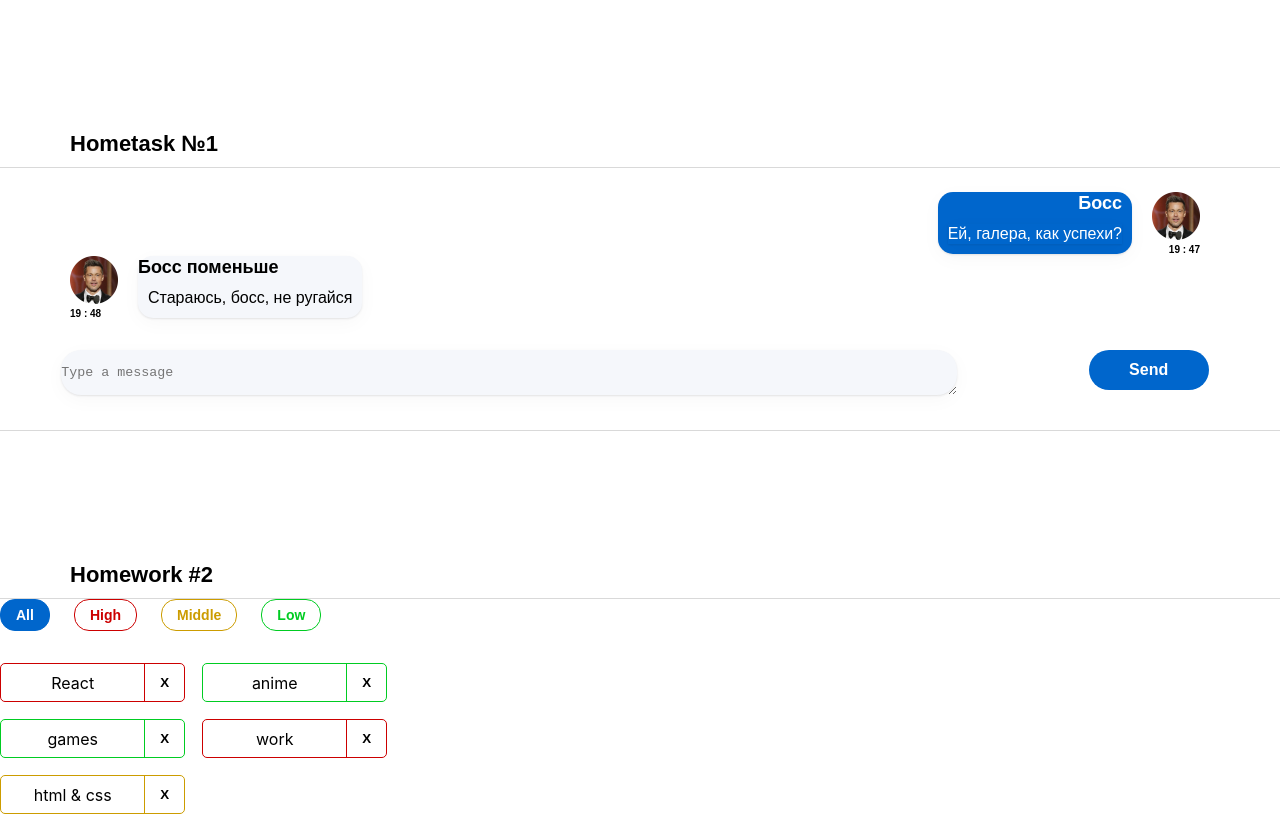
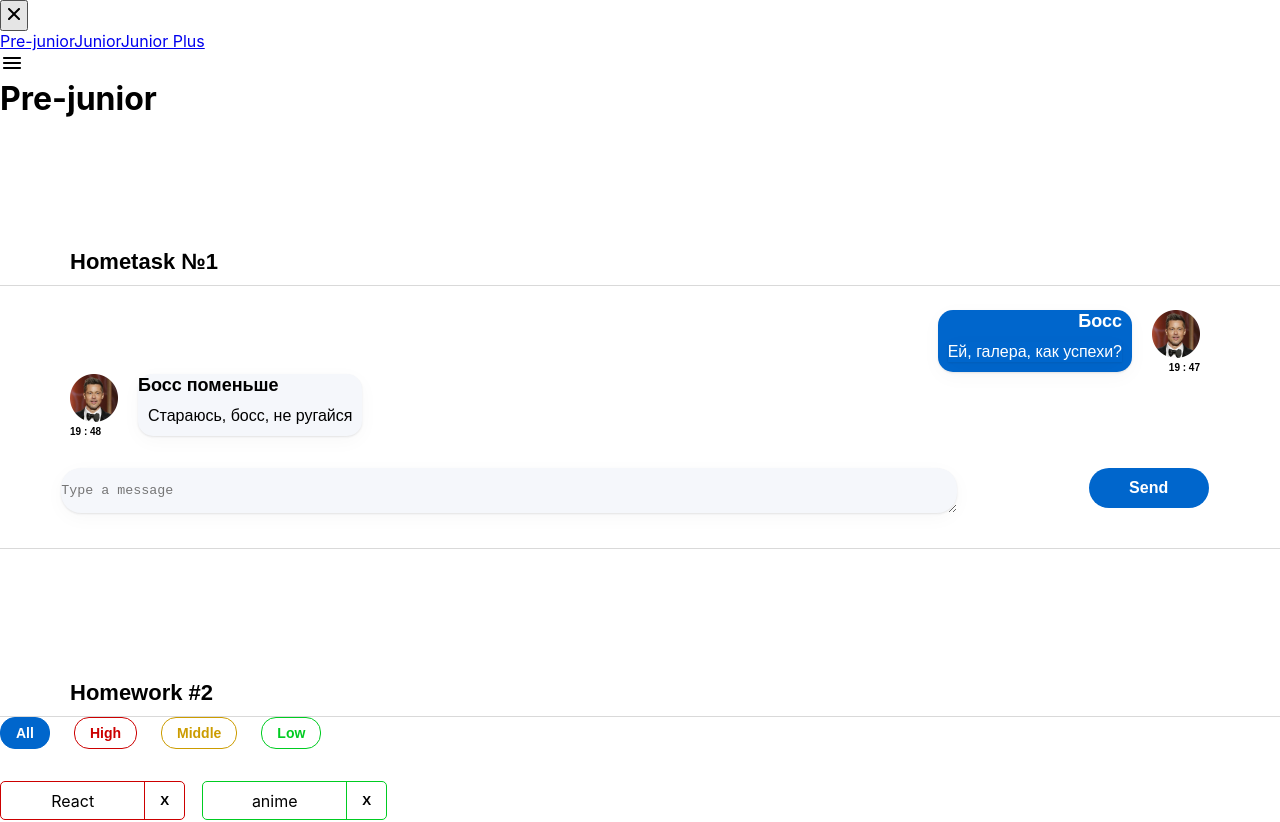
Before and after one commit to Rokkcoco/hws2-master, a React (Create React App) app: page /#/pre-junior in a window 1280 px wide. Shown: the top 822 px of the page. Built offline with nearby package versions, Linux system fonts and the light colour scheme.

Commit message:
New homework completed

```diff
--- a/src/s1-main/App.tsx
+++ b/src/s1-main/App.tsx
@@ -1,21 +1,18 @@
 import React from 'react'
 import s from './App.module.css'
-import HW1 from '../s2-homeworks/hw01/HW1'
-import HW2 from "../s2-homeworks/hw02/HW2";
-import HW3 from "../s2-homeworks/hw03/HW3";
-import HW4 from "../s2-homeworks/hw04/HW4";
+import HW5 from "../s2-homeworks/hw05/HW5";
 
 function App() {
     return (
         <div className={s.App}>
-            <HW1/>
-            {/*раскомментировать по ходу выполнения*/}
+           {/* <HW1/>
+            раскомментировать по ходу выполнения
             <HW2/>
             <HW3/>
-            <HW4/>
+            <HW4/>*/}
 
             {/*при выполнении дз 5 и более - закомментировать здесь дз 1-4, так как они есть внутри дз 5*/}
-            {/*<HW5/>*/}
+            <HW5/>
         </div>
     )
 }
--- a/src/s2-homeworks/hw05/Pages.tsx
+++ b/src/s2-homeworks/hw05/Pages.tsx
@@ -19,13 +19,16 @@
                 {/*роутинг будут писать студенты*/}
                 {/*в начале мы попадаем на страницу '/' и переходим сразу на страницу /pre-junior*/}
                 {/*<Route ...*/}
-
+                <Route path="/" element={<PreJunior/>} />
                 {/*роуты для /pre-junior, /junior, /junior-plus*/}
                 {/*<Route ...*/}
                 {/*<Route ...*/}
                 {/*<Route ...*/}
-
+                <Route path="/pre-junior" element={<PreJunior/>} />
+                <Route path="/junior" element={<Junior/>} />
+                <Route path="/junior-plus" element={<JuniorPlus/>} />
                 {/*роут для несуществующей страницы должен отрисовать <Error404 />*/}
+                <Route path="/*" element={<Error404/>}/>
                 {/*<Route ...*/}
             </Routes>
         </div>
--- a/src/s2-homeworks/hw05/sidebar/Sidebar.tsx
+++ b/src/s2-homeworks/hw05/sidebar/Sidebar.tsx
@@ -31,6 +31,7 @@
                         id={'hw5-pre-junior-link'}
                         to={PATH.PRE_JUNIOR}
                         onClick={handleClose}
+                        className={t => t.isActive ? s.active : s.sidebar}
                         // className={...} // делает студент
                     >
                         Pre-junior
@@ -39,6 +40,7 @@
                         id={'hw5-junior-link'}
                         to={PATH.JUNIOR}
                         onClick={handleClose}
+                        className={t => t.isActive ? s.active : s.sidebar}
                         // className={...} // делает студент
                     >
                         Junior
@@ -47,6 +49,7 @@
                         id={'hw5-junior-plus-link'}
                         to={PATH.JUNIOR_PLUS}
                         onClick={handleClose}
+                        className={t => t.isActive ? s.active : s.sidebar}
                         // className={...} // делает студент
                     >
                         Junior Plus
```
